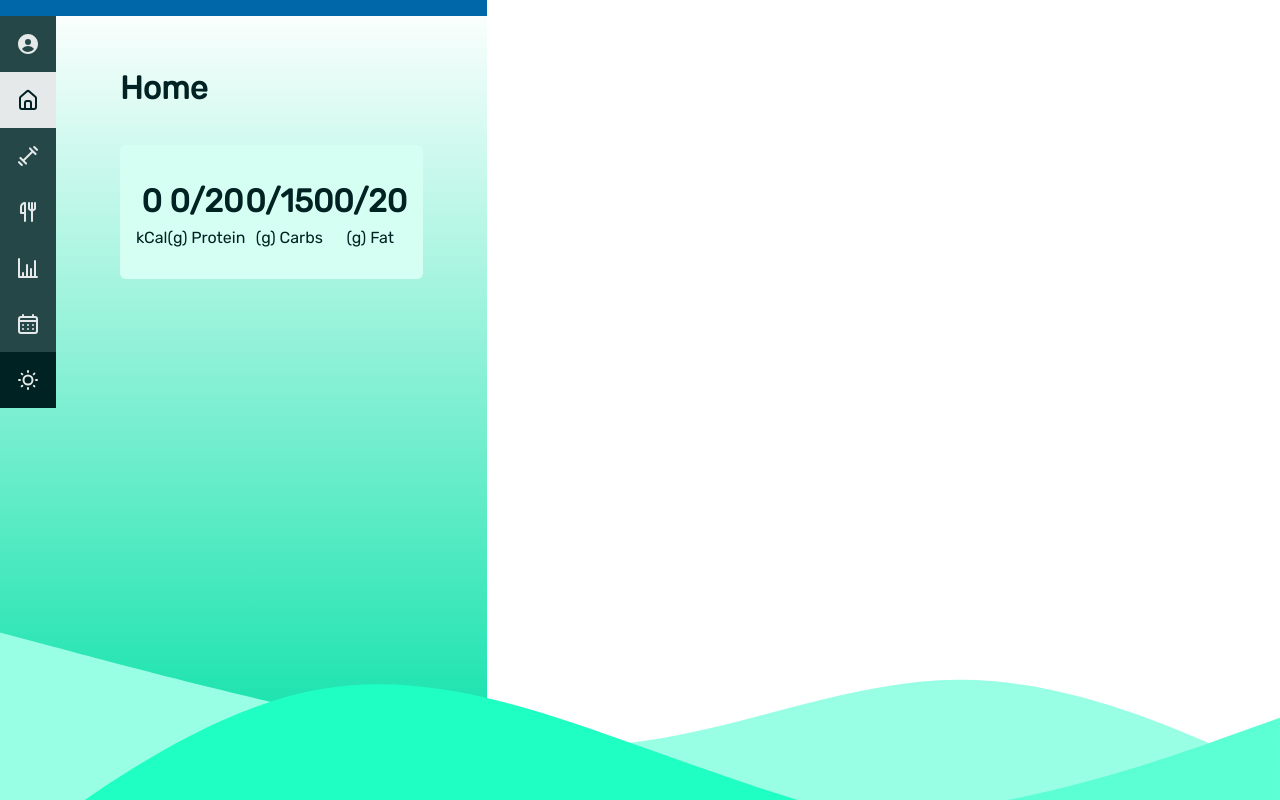
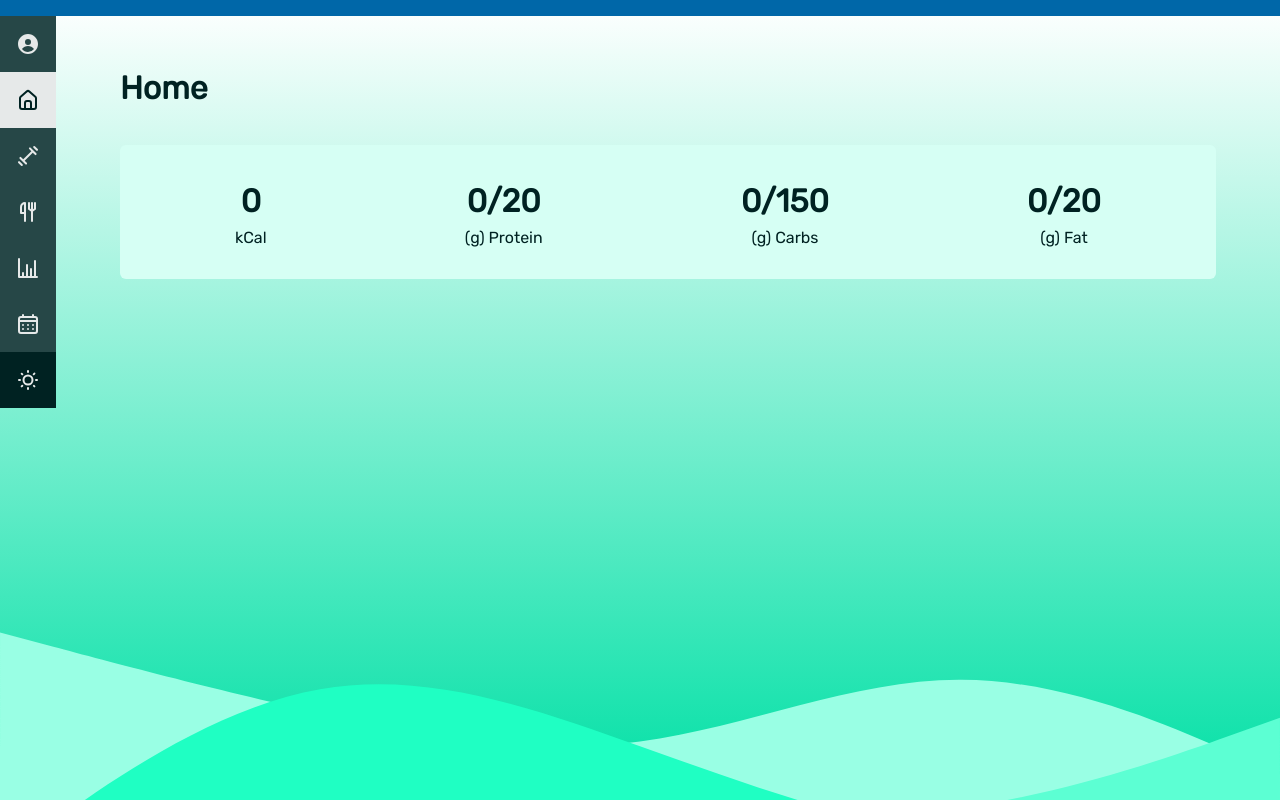
Before and after one commit to houstonmp/macrotracker-v2, a React (Vite) app: page / in a window 1280 px wide. Built offline with nearby package versions, Linux system fonts and the light colour scheme.

Commit message:
Fix dimensions on smaller devices

```diff
--- a/package.json
+++ b/package.json
@@ -4,7 +4,7 @@
   "version": "0.0.0",
   "type": "module",
   "scripts": {
-    "dev": "vite",
+    "dev": "vite --host",
     "build": "vite build",
     "lint": "eslint . --ext js,jsx --report-unused-disable-directives --max-warnings 0",
     "preview": "vite preview"
--- a/src/index.css
+++ b/src/index.css
@@ -6,8 +6,8 @@
 }
 
 html {
-  width: fit-content;
-  height: 100%;
+  /* width: fit-content; */
+  /* height: 100%; */
 }
 
 /* Light Color Scheme */
```
